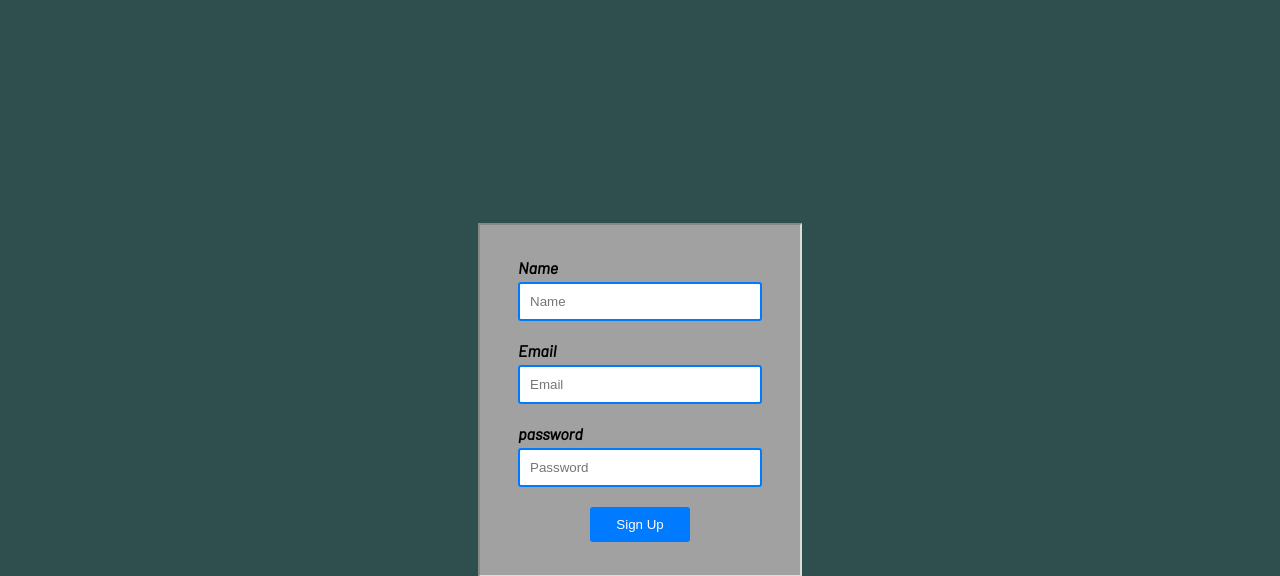
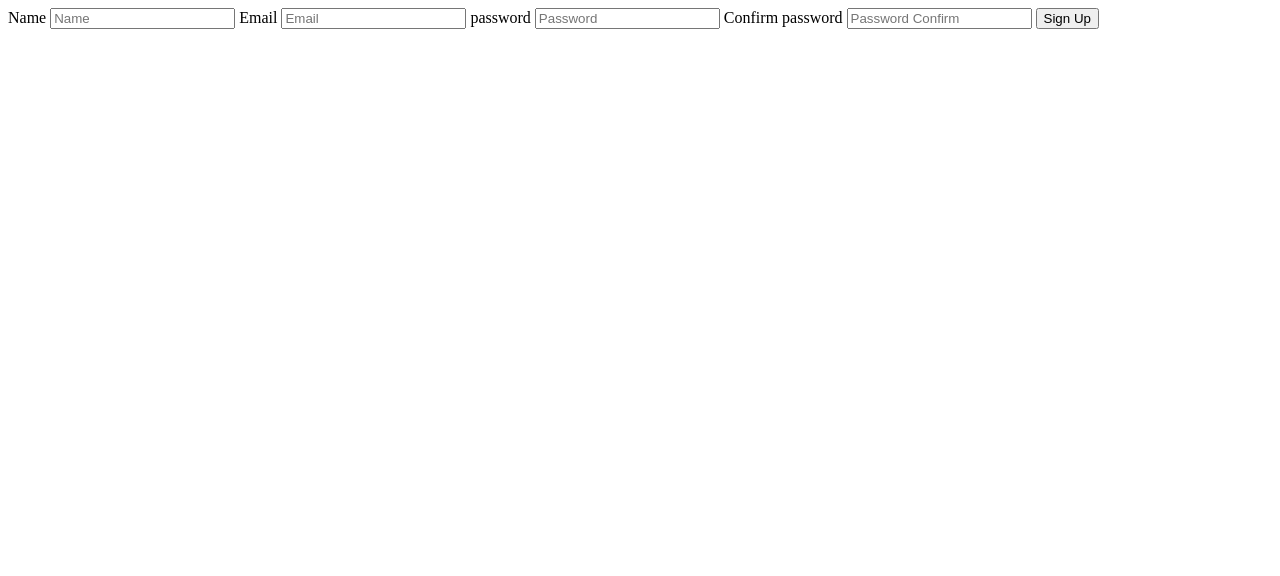
Before and after one commit to AliSamiee03/TaskManager, a Django app: page /account/signup/ in a window 1280 px wide. Shown: the top 576 px of the page. Run offline with Django 5.2, Linux system fonts and the light colour scheme; data comes from the database, SQL or seed files in the repository; some libraries are stand-ins or nearby versions.

Commit message:
add confirm password for signup form

```diff
--- a/acounts/templates/accounts/messages.html
+++ b/acounts/templates/accounts/messages.html
@@ -41,6 +41,28 @@
                     title: "This email is already registered !"
                 });
             </script>
+
+
+        {% elif msg.tags == 'Unequal-pass error' %}
+
+            <script>
+                const Toast = Swal.mixin({
+                    toast: true,
+                    position: "top-end",
+                    showConfirmButton: false,
+                    timer: 3000,
+                    timerProgressBar: true,
+                    didOpen: (toast) => {
+                        toast.onmouseenter = Swal.stopTimer;
+                        toast.onmouseleave = Swal.resumeTimer;
+                    }
+                });
+                Toast.fire({
+                    icon: "error",
+                    title: "The password and its repetition are not the same !"
+                });
+            </script>
+
         {% endif %}
 
     {% endfor %}
--- a/acounts/templates/accounts/signup.html
+++ b/acounts/templates/accounts/signup.html
@@ -5,7 +5,7 @@
 <head>
     <meta charset="UTF-8">
     <meta name="viewport" content="width=device-width, initial-scale=1.0">
-    <link rel="stylesheet" href="{% static './accounts/css/login_style.css' %}">
+    <link rel="stylesheet" href="{% static './accounts/css/signup_style.css' %}">
     <title>Login</title>
 </head>
 <body>
@@ -19,6 +19,8 @@
             <input type="email" name="email" id="email-input" placeholder="Email" autocomplete="off">
             <label for="password-input">password</label>
             <input type="password" name="password" id="password-input" placeholder="Password" autocomplete="new-password">
+            <label for="password-input-confirm">Confirm password</label>
+            <input type="password" name="password-confirm" id="password-input-confirm" placeholder="Password Confirm" autocomplete="new-password">
             <button type="submit">Sign Up</button>
         </form>
     </div>
--- a/acounts/views.py
+++ b/acounts/views.py
@@ -33,8 +33,12 @@
         name = request.POST.get('name')
         email = request.POST.get('email')
         password = request.POST.get('password')
+        password_confirm = request.POST.get('password-confirm')
         if email in emails :
             messages.error(request, 'email is not unique!', extra_tags='non-unique')
+            return redirect('signup')
+        if password_confirm != password:
+            messages.error(request, 'The password and its repetition are not the same', extra_tags='Unequal-pass')
             return redirect('signup')
         user = UserAccount.objects.create(name= name, email= email)
         user.set_password(password)
```
